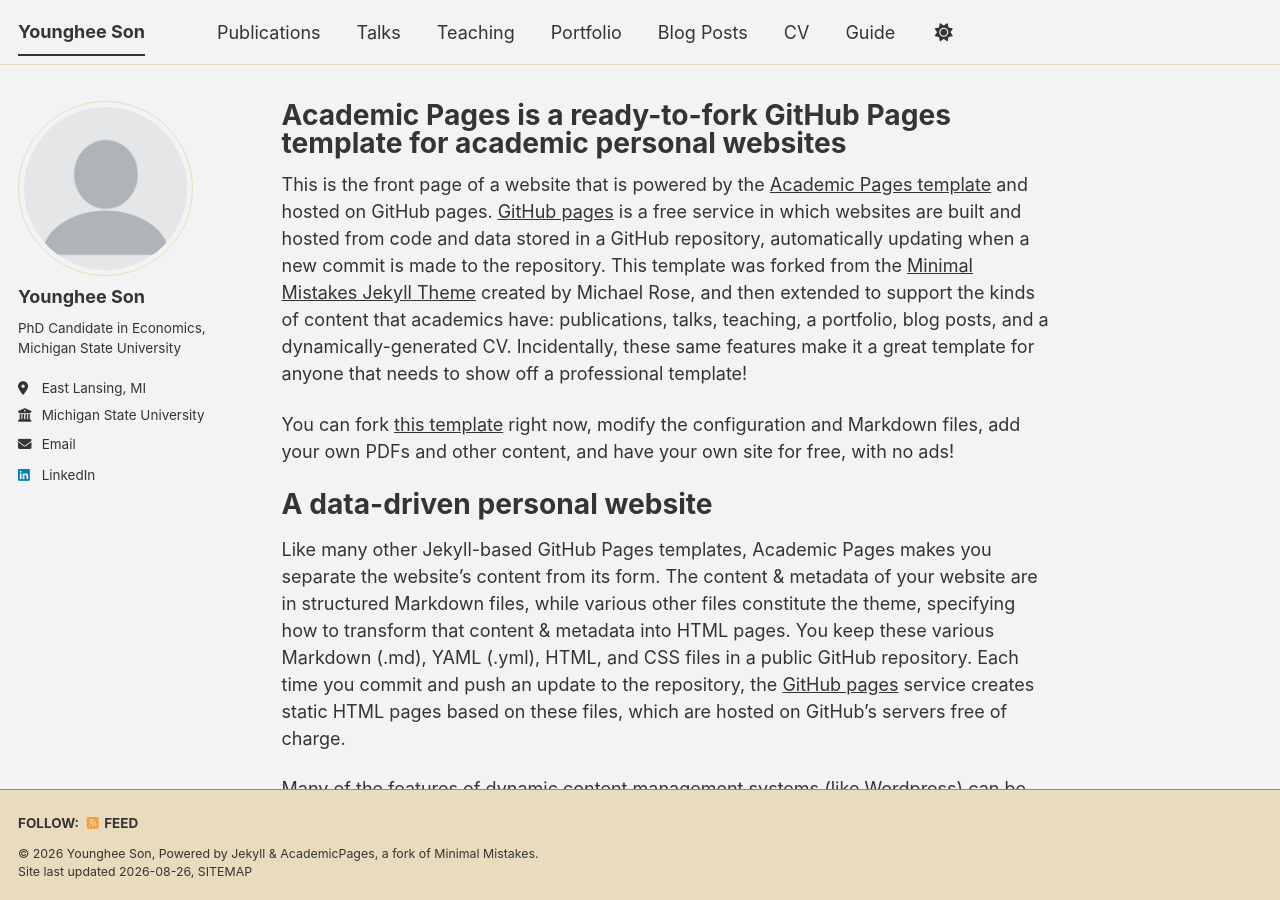
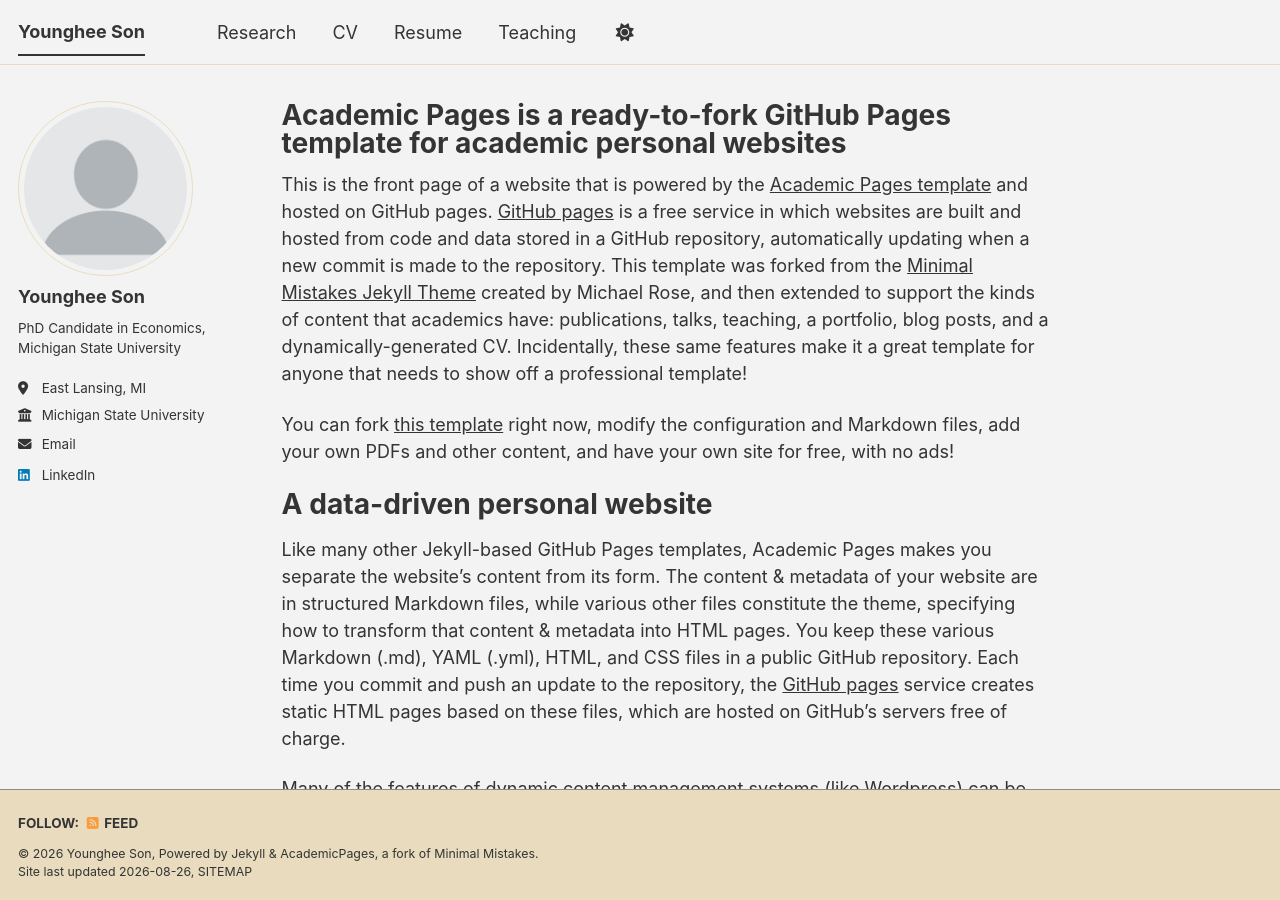
Before and after one commit to younghee-son/younghee-son.github.io, a Jekyll site: the page built from _pages/about.md, in a window 1280 px wide and 900 px high. Built offline with Jekyll 4.4.1, drawn with Linux system fonts in a browser that asks for light colours; a style sheet for code colours, icons or effects is not loaded.

Commit message:
Update navigation structure in navigation.yml
Reorganized navigation items and added 'Research' and 'Resume' links.

```diff
--- a/_data/navigation.yml
+++ b/_data/navigation.yml
@@ -8,26 +8,18 @@
 #      Markdown formatted page while the second is generated using JSON.
 
 main:
-  - title: "Publications"
-    url: /publications/
+  - title: "Research"
+    url: /research/
 
-  - title: "Talks"
-    url: /talks/
+
+  - title: "CV"
+    url: /cv/
+
+  - title: "Resume"
+    url: /resume/
 
   - title: "Teaching"
     url: /teaching/
 
-  - title: "Portfolio"
-    url: /portfolio/
-
-  - title: "Blog Posts"
-    url: /year-archive/
-
-  - title: "CV"
-    url: /cv/
-
   # - title: "CV"
   #   url: /cv-json/
-
-  - title: "Guide"
-    url: /markdown/
```
